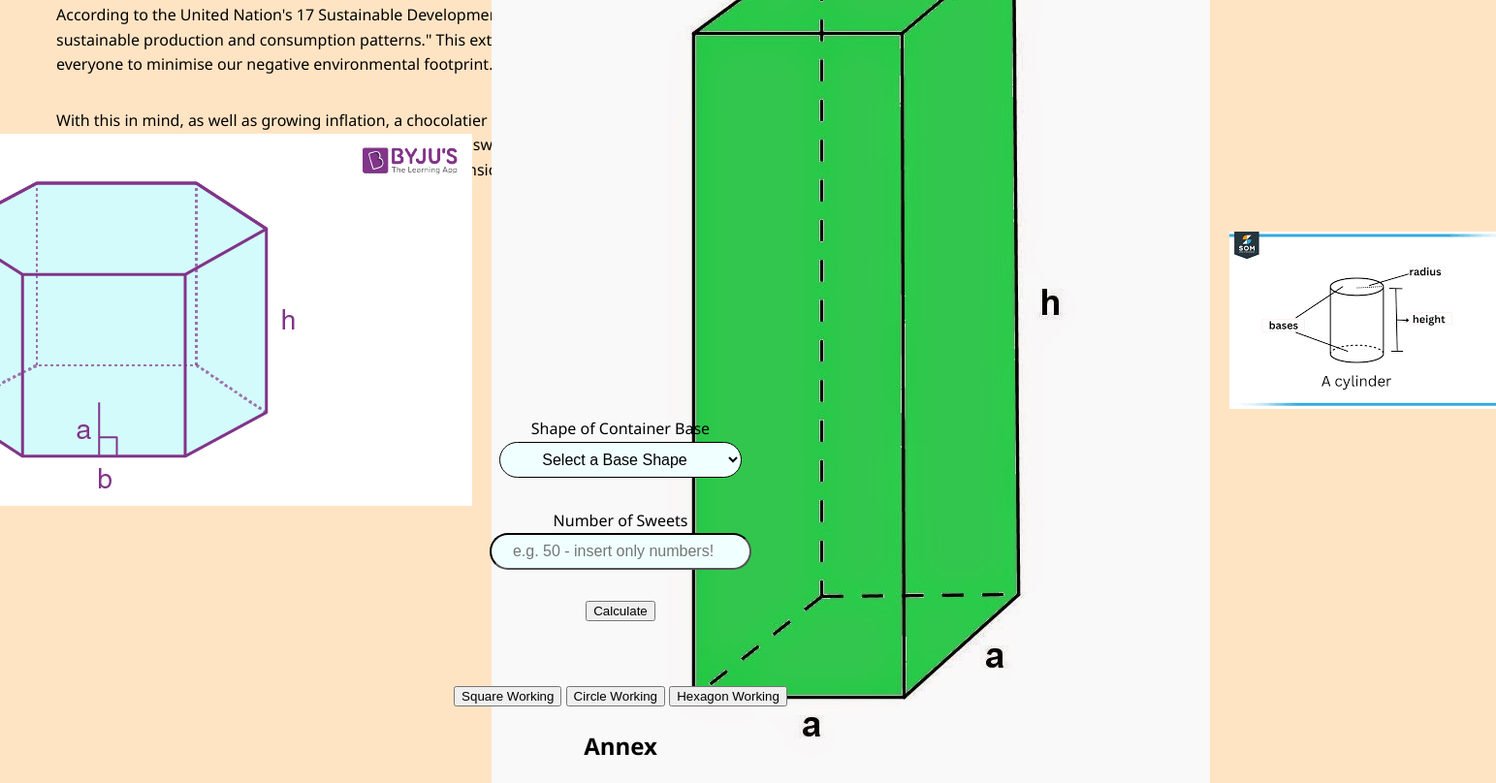
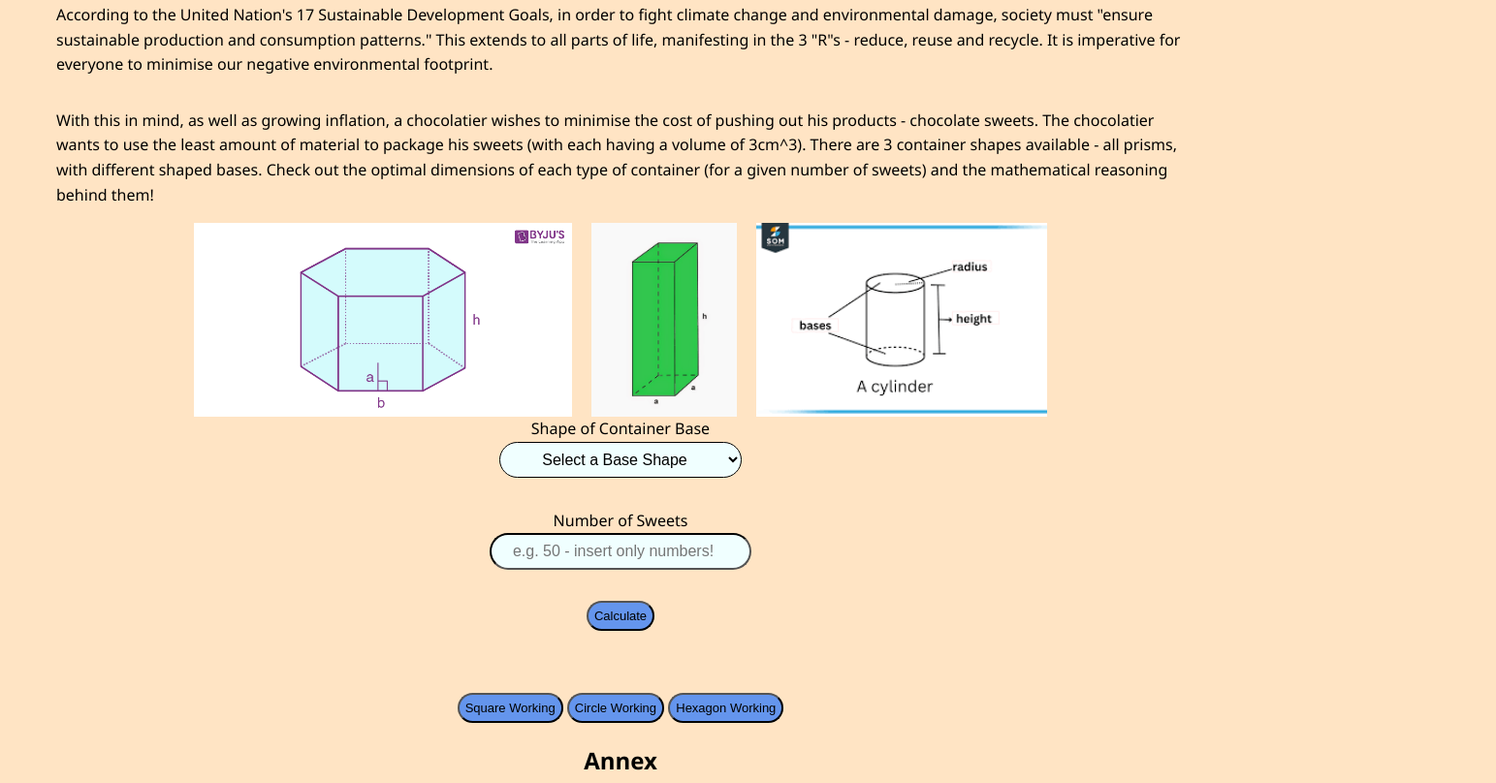
Before and after one commit to 221295j-arch/my-school-websites, a plain HTML site: page index.html in a window 1280 px wide. Shown: the part 165-973 px from the top of the page at 97% size, 1543 px wide, since content can reach past the window. Drawn offline with Linux system fonts and the light colour scheme.

Commit message:
Update index.html

```diff
--- a/index.html
+++ b/index.html
@@ -22,26 +22,31 @@
                 text-align: center;
             }
 
-            buttons {
+            button {
                 font-size: small;
                 background-color: cornflowerblue;
                 padding: 6px;
                 border-radius: 20px;
                 border-color: black;
-                font-color: black;
+                color: black;
             }
             #squareWorking, #circleWorking, #hexagonWorking {
                 width: 600px;
                 margin-top: 20px;
             }
 
+            #containerShapes img{
+                height: 200px;
+                width: auto;
+                object-fit: contain;
+            }
             #containerShapes {
-                height: 200px;
                 display: flex;
                 flex-direction: row;
                 gap: 20px;
                 align-items: center;
             }
+
         </style>
         <title>Confectionery Container Optimisation</title></head>
     <body>
```
